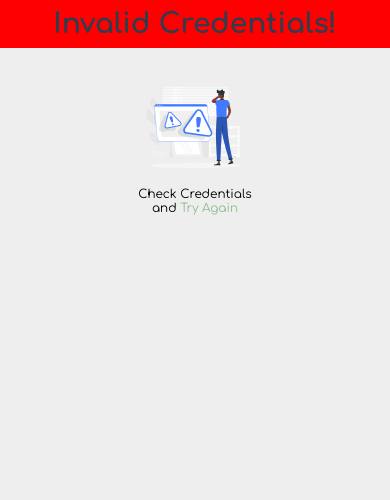
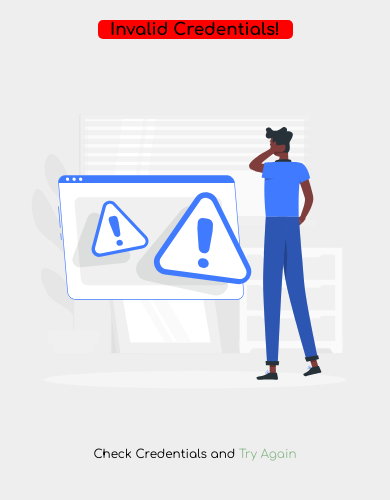
Before and after one commit to singhrupanjay/FinalProjectV2, a Flask app: page /fail in a window 390 px wide. Shown: the top 500 px of the page. Run offline with Flask 3, Linux system fonts and the light colour scheme; some libraries are stand-ins or nearby versions.

Commit message:
fixed css in both fail.html and success.html and added classes

```diff
--- a/static/style.css
+++ b/static/style.css
@@ -1404,7 +1404,67 @@ button[type="submit"]:hover {
 }
 
 /* rupanjay invalid login.html */
+/* .heading1{
+  font-size: ;
+} */
+/* .success-message {
+  text-align: center; */
+/* margin-left: auto;
+  margin-right: auto;
+  margin-top: 10%;
+  width: 30%;
+  height: 30%;
+  border-radius: 25px; */
+/* margin-top: 5rem;
+  text-align: center; */
+
+/* } */
+
+/* @media only screen and (max-width: 480px) {
+  .success-message img {
+    width: 100%;
+  }
+  .success-message {
+    margin-top: 2rem;
+  }
+} */
+
+.heading1 {
+  margin-top: 2.5rem;
+  text-align: center;
+  width: 50%;
+  margin-left: 25%;
+  font-size: 1.8rem;
+  border-radius: 5px;
+  background-color: red;
+}
+
+.success-message img {
+  width: 30%;
+  height: 50%;
+}
+
 .success-message {
+  margin-top: 5rem;
+  text-align: center;
+}
+
+@media only screen and (max-width: 768px) {
+  .heading {
+    font-size: 0.8rem;
+  }
+
+  .success-message img {
+    width: 100%;
+
+  }
+
+  .success-message {
+    margin-top: 2rem;
+  }
+}
+
+/* .fail-message {
   text-align: center;
   margin-left: auto;
   margin-right: auto;
@@ -1412,37 +1472,40 @@ button[type="submit"]:hover {
   width: 30%;
   height: 30%;
   border-radius: 25px;
-
 }
 
 @media only screen and (max-width: 768px) {
-  .success-message img {
-    width: 50%;
-    height: 30%;
+  .fail-message img {
+    width: 100%;
   }
-  .success-message {
+  .fail-message {
+    margin-top: 2rem;
+  }
+} */
+
+.fail-message img {
+  width: 30%;
+  height: 50%;
+}
+
+.fail-message {
+  margin-top: 5rem;
+  text-align: center;
+}
+
+@media only screen and (max-width: 768px) {
+  .heading {
+    font-size: 0.8rem;
+  }
+
+  .fail-message img {
+    width: 100%;
+
+  }
+
+  .fail-message {
     margin-top: 2rem;
   }
 }
 
-.fail-message {
-  text-align: center;
-  margin-left: auto;
-  margin-right: auto;
-  margin-top: 10%;
-  width: 30%;
-  height: 30%;
-  border-radius: 25px;
-
-}
-
-@media only screen and (max-width: 768px) {
-  .fail-message img {
-    width: 50%;
-    height: 30%;
-  }
-  .fail-message {
-    margin-top: 2rem;
-  }
-}
 /* rupanjay invalid login.html */
--- a/templates/Fail.html
+++ b/templates/Fail.html
@@ -16,7 +16,7 @@
 <body>
 
 
-    <div class="heading" style="background-color: red;">
+    <div class="heading1" style="background-color: red;">
         <h3>Invalid Credentials!</h3>
     </div>
     <div class="fail-message">
--- a/templates/success.html
+++ b/templates/success.html
@@ -9,7 +9,7 @@
 <link rel="stylesheet" href="/static/style.css">
 
 <body>
-    <div class="heading" style="background-color: greenyellow;">
+    <div class="heading1" style="background-color: greenyellow;">
         <h3>{{status}} Successful!</h3>
     </div>
     <div class="success-message">
```
